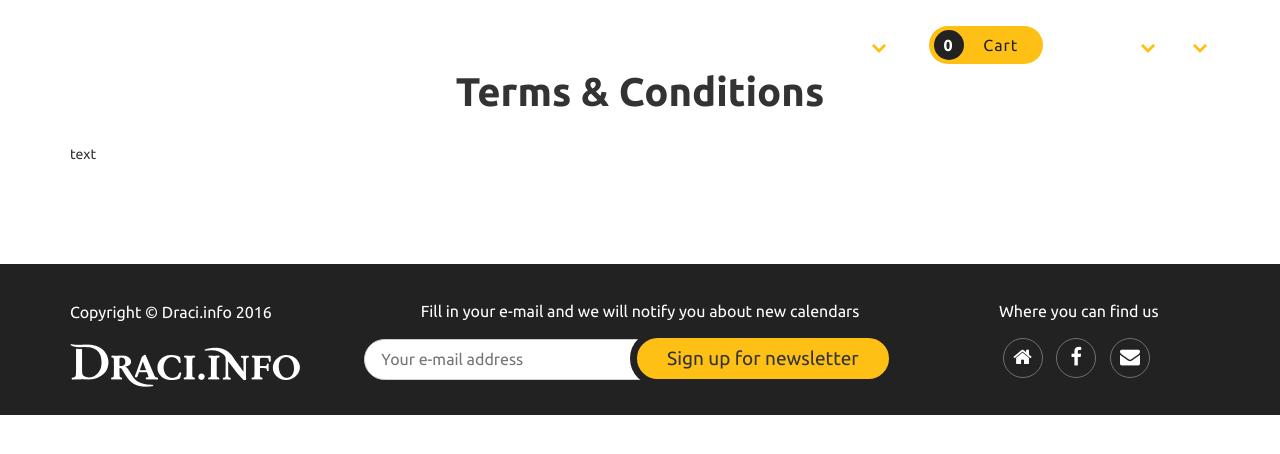
After one commit to Kaarhai/calendar-eshop, a Django app: template calendareshop/calendareshop/templates/calendareshop/terms_conditions.html in a window 1280 px wide. The commit adds this page. Shown: the top 454 px of the page. Run offline with Django 3.2, Linux system fonts and the light colour scheme; the template is opened without the code that fills it, so the values that code supplies are empty; some libraries are stand-ins or nearby versions; some web fonts are replaced.

Commit message:
Added page for terms and conditions

```diff
--- a/calendareshop/calendareshop/templates/calendareshop/base.html
+++ b/calendareshop/calendareshop/templates/calendareshop/base.html
@@ -11,7 +11,7 @@
     <meta name="description" content="">
     <meta name="author" content="">
 
-    <title>Projekty Draci.info</title>
+    <title>{%block page_title%}{%trans "Draci.info Calendar"%}{%endblock%}</title>
 
     <!-- Bootstrap Core CSS -->
     <link href="{{STATIC_URL}}css/bootstrap.min.css" rel="stylesheet">
@@ -69,6 +69,9 @@
                         </li>
                         {%endif%}
                     {%endfor%}
+                    <li>
+                        <a href="{%url "terms_conditions"%}">{%trans "Terms & Conditions"%}</a>
+                    </li>
                     <li class="dropdown">
                         <a class="dropdown-toggle" data-toggle="dropdown" href="#" role="button" aria-haspopup="true" aria-expanded="false">
                             {%trans "Archive"%} <span class="caret"></span>
--- /dev/null
+++ b/calendareshop/calendareshop/templates/calendareshop/terms_conditions.html
@@ -0,0 +1,24 @@
+{%extends "calendareshop/base.html"%}
+{%load i18n%}
+
+{%block page_title%}{%trans "Terms & Conditions"%}{%endblock%}
+
+{%block navbar_class%}navbar-shrink{%endblock%}
+
+{%block main_content%}
+    <section class="top-section bg-white">
+        <div class="bg-top"></div>
+        <div class="container">
+            <div class="row">
+                <div class="col-lg-12 text-center">
+                    <h2 class="section-heading">{%trans "Terms & Conditions"%}</h2>
+                </div>
+            </div>
+            <div class="row text-center" id="about">
+                <div class="col-md-12">
+                    text
+                </div>
+            </div>
+        </div>
+    </section>
+{%endblock%}
--- a/calendareshop/calendareshop/urls.py
+++ b/calendareshop/calendareshop/urls.py
@@ -18,15 +18,16 @@ from django.contrib import admin
 from django.conf import settings
 from django.conf.urls.static import static
 
-from views import project, NewsletterSubscriptionCreate
+from views import project, NewsletterSubscriptionCreate, terms_conditions
 
 urlpatterns = [
     url(r'^i18n/', include('django.conf.urls.i18n')),
     url(r'^admin/', include(admin.site.urls)),
     url(r'^ckeditor/', include('ckeditor_uploader.urls')),
 
+    url(r'^newsletter/$', NewsletterSubscriptionCreate.as_view(), name="newsletter-create"),
     url(r'^$', project, {'slug': None}, name="project_index"),
-    url(r'^newsletter/$', NewsletterSubscriptionCreate.as_view(), name="newsletter-create"),
+    url(r'^obchodni-podminky/$', terms_conditions, name="terms_conditions"),
     url(r'^', include('shopping.urls')),
     url(r'^(?P<slug>[\w_-]+)/$', project, name="project"),
 ] + static(settings.STATIC_URL, document_root=settings.STATIC_ROOT)  \
--- a/calendareshop/calendareshop/views.py
+++ b/calendareshop/calendareshop/views.py
@@ -87,6 +87,10 @@ def project(request, slug):
     })
 
 
+def terms_conditions(request):
+    return render(request, "calendareshop/terms_conditions.html", {})
+
+
 class NewsletterSubscriptionCreate(AjaxableResponseMixin, CreateView):
     model = NewsletterSubscription
     success_url = '/'  # TODO return to original url
```
